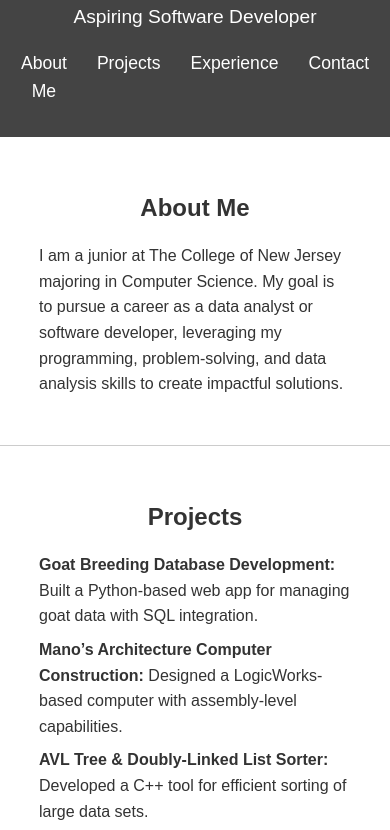
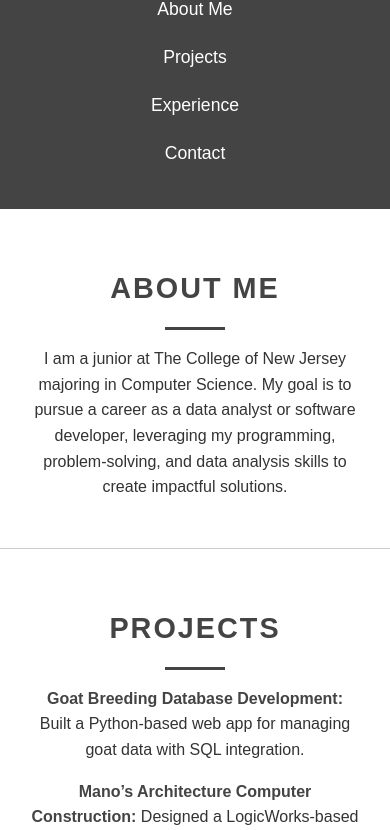
Before and after one commit to delorenzoBrian/Profile, a plain HTML site: page index.html in a window 390 px wide. Shown: the part 150-980 px from the top of the page. Drawn offline with Linux system fonts and the light colour scheme.

Commit message:
Updated layout

```diff
--- a/styles.css
+++ b/styles.css
@@ -1,6 +1,6 @@
 /* General Styles */
 body {
-    font-family: Arial, sans-serif;
+    font-family: 'Arial', sans-serif;
     line-height: 1.6;
     margin: 0;
     padding: 0;
@@ -9,7 +9,7 @@ body {
 
 /* Container */
 .container {
-    width: 80%;
+    width: 85%;
     margin: 0 auto;
     max-width: 1200px;
 }
@@ -25,11 +25,13 @@ header {
 header h1 {
     margin: 0;
     font-size: 2.5rem;
+    font-weight: bold;
 }
 
 header p {
     font-size: 1.2rem;
     margin: 0.5rem 0;
+    color: #ddd;
 }
 
 header nav ul {
@@ -37,6 +39,7 @@ header nav ul {
     padding: 0;
     display: flex;
     justify-content: center;
+    margin-top: 1rem;
 }
 
 header nav ul li {
@@ -47,21 +50,36 @@ header nav ul li a {
     text-decoration: none;
     color: #fff;
     font-size: 1.1rem;
+    transition: color 0.3s;
 }
 
 header nav ul li a:hover {
-    text-decoration: underline;
+    color: #ffd700;
 }
 
 /* Sections */
 .section {
-    padding: 2rem 0;
+    padding: 3rem 0;
     border-bottom: 1px solid #ccc;
+    text-align: center;
 }
 
 .section h2 {
-    text-align: center;
     margin-bottom: 1rem;
+    font-size: 2rem;
+    color: #444;
+    text-transform: uppercase;
+    letter-spacing: 2px;
+    position: relative;
+}
+
+.section h2::after {
+    content: '';
+    display: block;
+    width: 60px;
+    height: 3px;
+    background: #444;
+    margin: 1rem auto 0;
 }
 
 .section ul {
@@ -70,7 +88,8 @@ header nav ul li a:hover {
 }
 
 .section ul li {
-    margin-bottom: 0.5rem;
+    margin-bottom: 1rem;
+    font-size: 1.1rem;
 }
 
 /* Footer */
@@ -79,4 +98,57 @@ footer {
     color: #fff;
     text-align: center;
     padding: 1rem 0;
+    font-size: 0.9rem;
+    margin-top: 2rem;
 }
+
+/* Contact Links */
+#contact ul {
+    list-style: none;
+    padding: 0;
+}
+
+#contact ul li a {
+    color: #444;
+    text-decoration: none;
+    font-weight: bold;
+    transition: color 0.3s;
+}
+
+#contact ul li a:hover {
+    color: #ffd700;
+}
+
+/* Hover Effects */
+.section ul li strong {
+    color: #444;
+    font-weight: bold;
+}
+
+.section ul li strong:hover {
+    color: #ffd700;
+}
+
+/* Responsive Design */
+@media (max-width: 768px) {
+    header nav ul {
+        flex-direction: column;
+        align-items: center;
+    }
+
+    header nav ul li {
+        margin: 10px 0;
+    }
+
+    .section {
+        padding: 2rem 0;
+    }
+
+    .section h2 {
+        font-size: 1.8rem;
+    }
+
+    .section ul li {
+        font-size: 1rem;
+    }
+}
```
